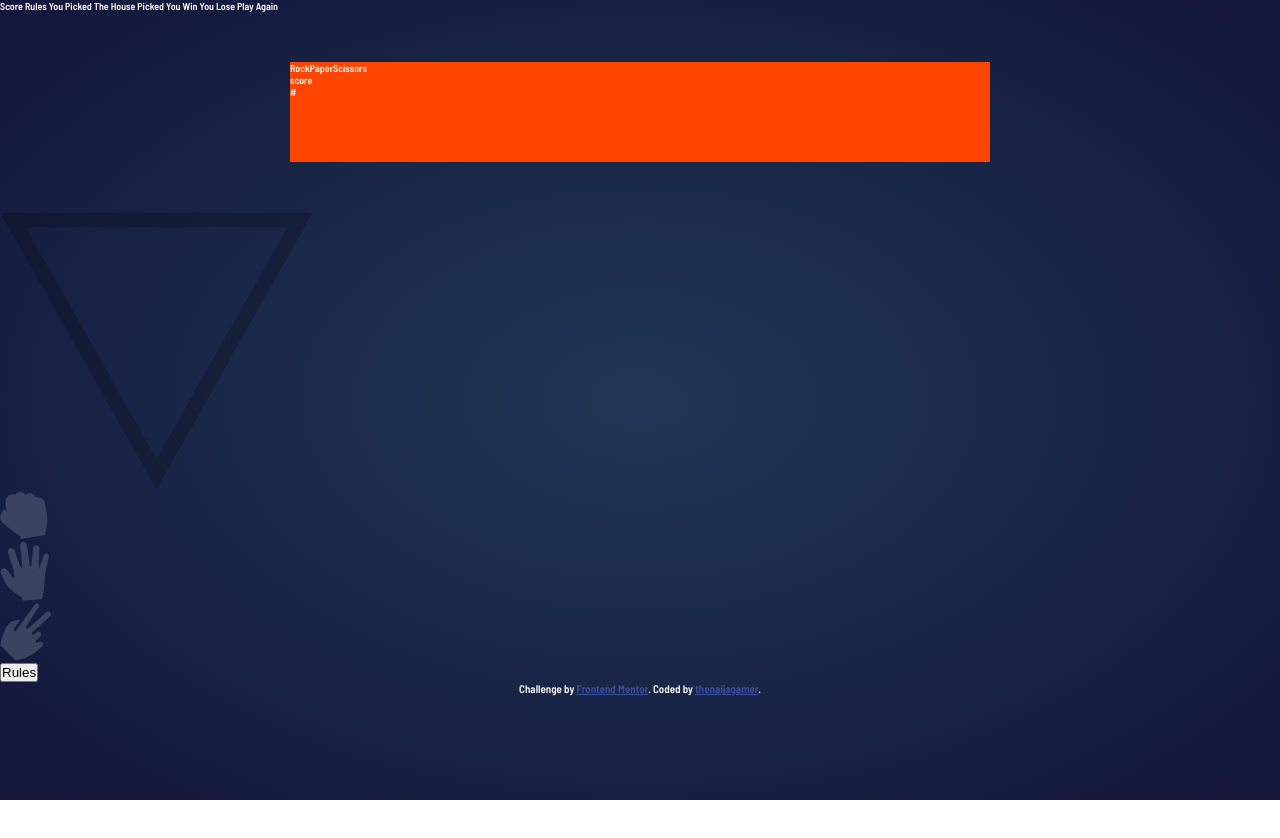
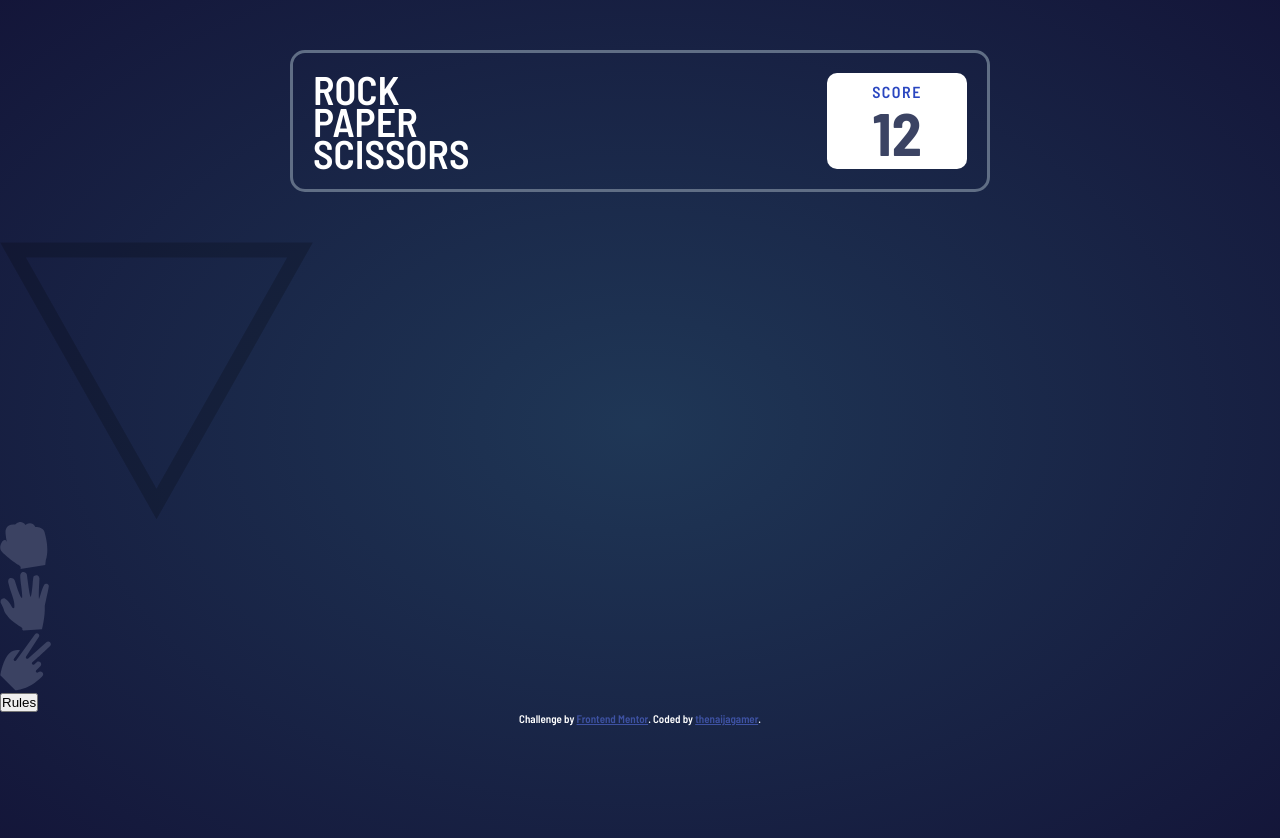
Before and after one commit to naijadevgamer/rock-paper-scissors, a website: page index.html in a window 1280 px wide. Before the commit the page ends 800 px from the top, so only its background shows below. Drawn offline with Linux system fonts and the light colour scheme.

Commit message:
Complete the header component

```diff
--- a/index.html
+++ b/index.html
@@ -16,8 +16,6 @@
     />
     <link rel="stylesheet" href="css/style.css" />
     <title>Rock, Paper, Scissors</title>
-
-    Score Rules You Picked The House Picked You Win You Lose Play Again
     <style>
       .attribution {
         font-size: 11px;
@@ -35,10 +33,11 @@
       </div>
       <div class="header__score-box">
         <div class="header__score-text">score</div>
-        <div class="header__score">#</div>
+        <div class="header__score">12</div>
       </div>
     </header>
     <main class="main">
+      <div class="choose">
         <div class="shape__box">
           <img src="images/bg-triangle.svg" alt="triangle" />
         </div>
@@ -63,6 +62,7 @@
             class="icon__img icon__img--scissors"
           />
         </div>
+      </div>
     </main>
 
     <button class="btn btn--rules">Rules</button>
--- a/sass/_header.scss
+++ b/sass/_header.scss
@@ -1,16 +1,42 @@
 .header {
   width: 70rem;
   max-width: 90%;
-  background-color: orangered;
-  height: 10rem;
   margin: 5rem auto;
+  display: flex;
+  justify-content: space-between;
+  align-items: center;
+  padding: 2rem;
+  border: solid 3px $header-outline;
+  border-radius: 15px;
+  line-height: 0.8;
+  font-weight: 600;
+  text-transform: uppercase;
 
   &__name {
+    font-size: 4rem;
+    span {
+      display: block;
+    }
   }
   &__score-box {
+    display: flex;
+    flex-direction: column;
+    align-items: center;
+    justify-content: space-between;
+    padding: 1.3rem 0;
+    width: 14rem;
+    align-self: stretch;
+    border-radius: 10px;
+    background-color: $color-white;
   }
   &__score-text {
+    color: $score-text;
+    font-size: 1.6rem;
+    letter-spacing: 1.5px;
   }
   &__score {
+    color: $dark-text;
+    font-size: 6rem;
+    font-weight: 700;
   }
 }
--- a/sass/main.scss
+++ b/sass/main.scss
@@ -1,2 +1,3 @@
 @import "base";
 @import "header";
+@import "choose";
```
Also changed, not shown: css/style.css, sass/_choose.scss (added), 1 other file. Lines whose indentation alone changed are shown as unchanged.
